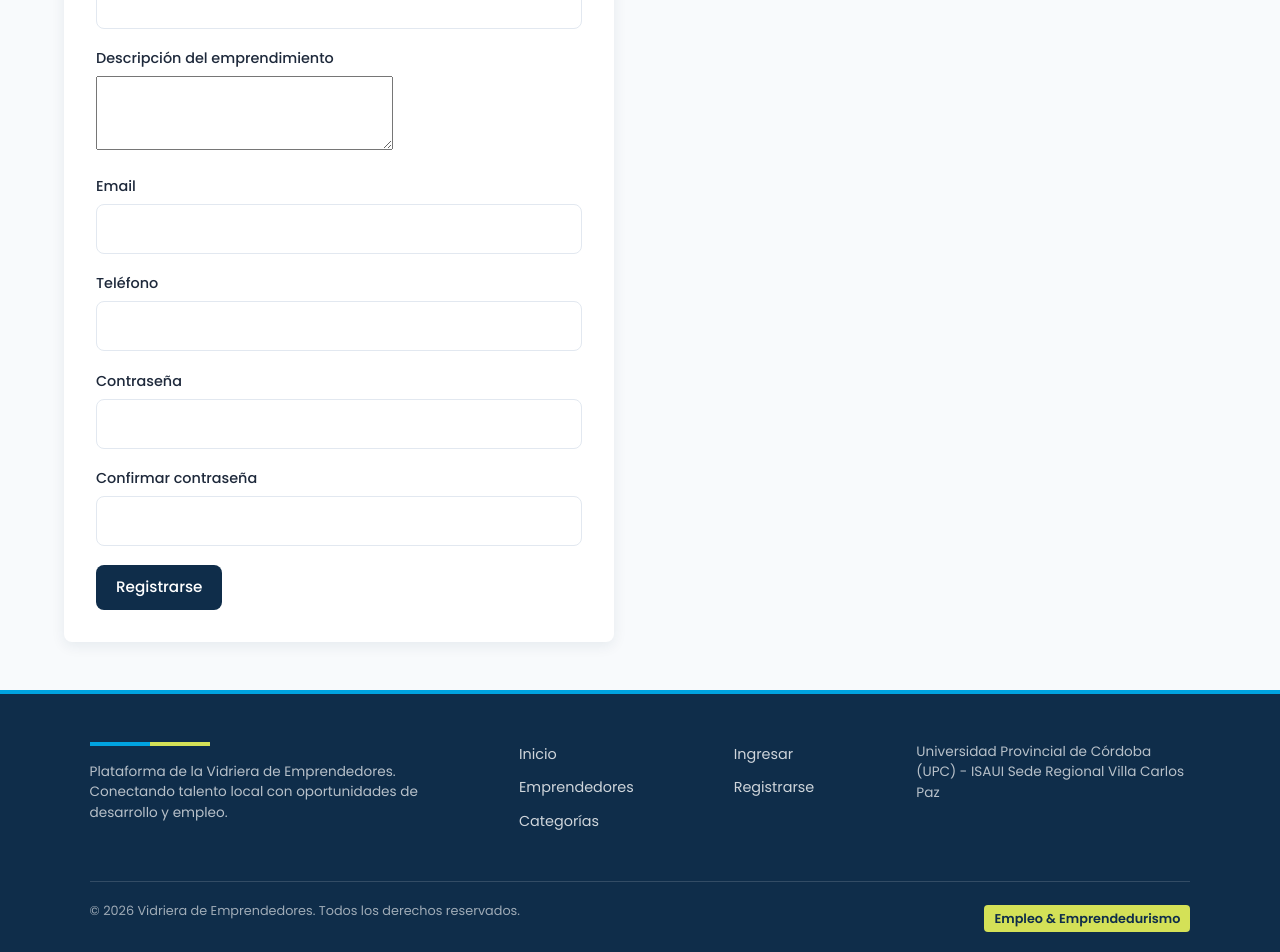
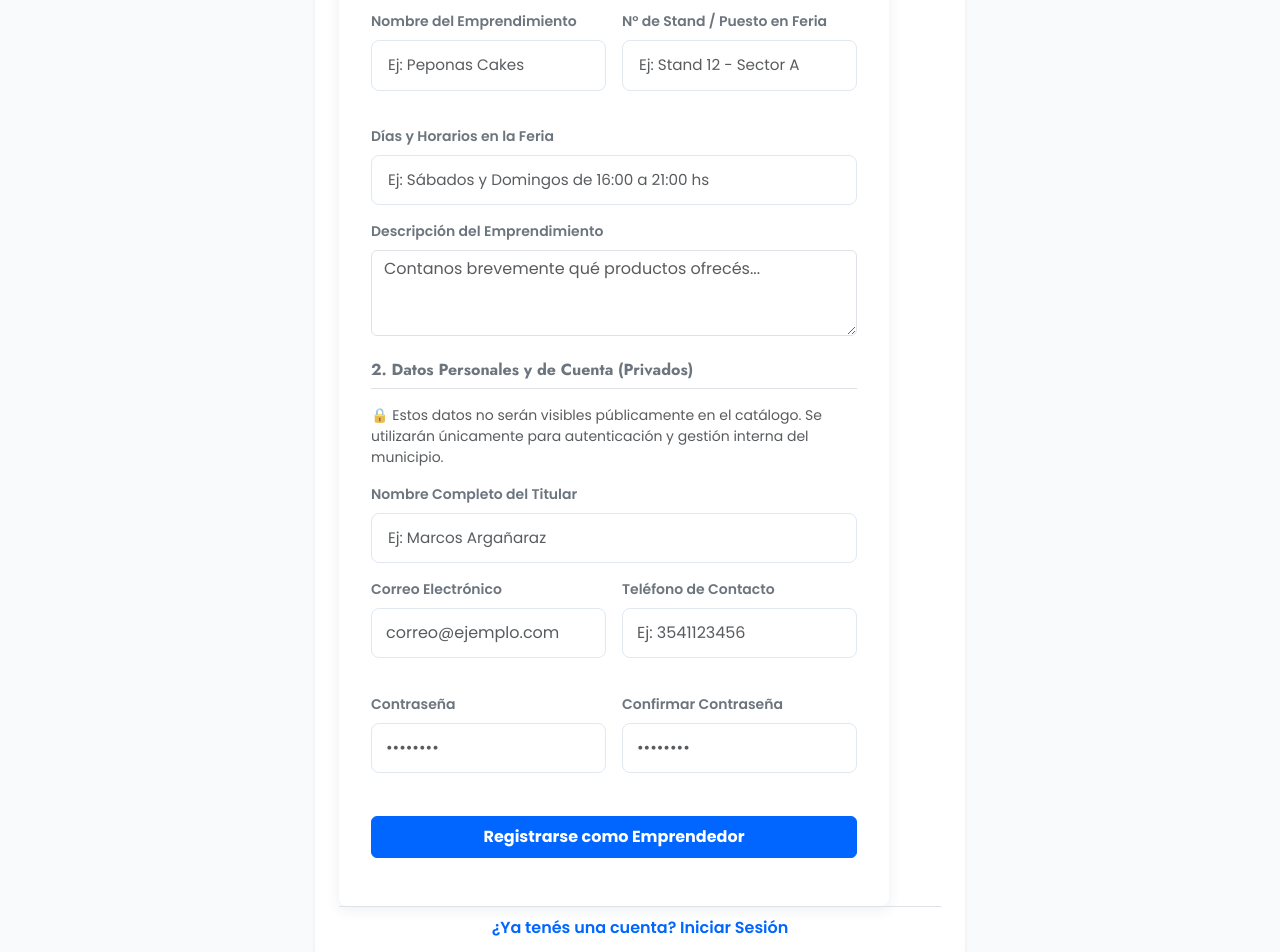
Before and after one commit to gustavoloyola287/vidriera-emprendedores, a React (Vite) app in the folder frontend/: page /registro in a window 1280 px wide. Shown: the part 360-1312 px from the top of the page. Built offline with nearby package versions, Linux system fonts and the light colour scheme.

Commit message:
nuevosForm/Emprendedor

```diff
--- a/frontend/src/Page/RegistroEmprendedor.tsx
+++ b/frontend/src/Page/RegistroEmprendedor.tsx
@@ -1,13 +1,21 @@
-import { useState } from "react";
+import React, { useState } from "react";
+import { useNavigate } from "react-router-dom";
 
-function RegistroEmprendedor() {
+export function RegistroEmprendedor() {
+    const navigate = useNavigate();
+
+    // Campos Personales / Privados
     const [nombreCompleto, setNombreCompleto] = useState("");
-    const [nombreEmprendimiento, setNombreEmprendimiento] = useState("");
-    const [descripcionEmprendimiento, setDescripcionEmprendimiento] = useState("");
     const [email, setEmail] = useState("");
     const [telefono, setTelefono] = useState("");
     const [clave, setClave] = useState("");
     const [confirmarClave, setConfirmarClave] = useState("");
+
+    // Campos Públicos del Emprendimiento / Stand
+    const [nombreEmprendimiento, setNombreEmprendimiento] = useState("");
+    const [descripcionEmprendimiento, setDescripcionEmprendimiento] = useState("");
+    const [numeroStand, setNumeroStand] = useState("");
+    const [diasYHorarios, setDiasYHorarios] = useState("");
 
     const [error, setError] = useState("");
     const [cargando, setCargando] = useState(false);
@@ -16,61 +24,72 @@ function RegistroEmprendedor() {
     function validarDatos(): boolean {
         // 1. Nombre completo
         if (nombreCompleto.trim() === "") {
-            setError("Ingrese su nombre completo");
+            setError("Ingrese su nombre completo.");
             return false;
         }
 
         // 2. Nombre del emprendimiento
         if (nombreEmprendimiento.trim() === "") {
-            setError("Ingrese el nombre de su emprendimiento");
+            setError("Ingrese el nombre de su emprendimiento.");
             return false;
         }
 
-        // 3. Descripción del emprendimiento
+        // 3. Ubicación y horarios en feria
+        if (numeroStand.trim() === "") {
+            setError("Ingrese el número o identificador de su puesto/stand.");
+            return false;
+        }
+
+        if (diasYHorarios.trim() === "") {
+            setError("Ingrese los días y horarios en los que atiende en la feria.");
+            return false;
+        }
+
+        // 4. Descripción del emprendimiento
         if (descripcionEmprendimiento.trim() === "") {
-            setError("Ingrese una breve descripción de su emprendimiento");
+            setError("Ingrese una breve descripción de su emprendimiento.");
             return false;
         }
         if (descripcionEmprendimiento.trim().length < 10) {
-            setError("La descripción debe tener al menos 10 caracteres");
+            setError("La descripción debe tener al menos 10 caracteres.");
             return false;
         }
 
-        // 4. Email (Existencia y Formato Regex)
+        // 5. Email
         if (email.trim() === "") {
-            setError("Ingrese su email");
+            setError("Ingrese su email de contacto privado.");
             return false;
         }
         const regexEmail = /^[^\s@]+@[^\s@]+\.[^\s@]+$/;
         if (!regexEmail.test(email.trim())) {
-            setError("Ingrese un formato de email válido (ej: usuario@dominio.com)");
+            setError("Ingrese un formato de email válido.");
             return false;
         }
 
-        // 5. Teléfono (Solo números y longitud mínima)
+        // 6. Teléfono
         if (telefono.trim() === "") {
-            setError("Ingrese su teléfono");
+            setError("Ingrese su teléfono personal.");
             return false;
         }
         const regexTelefono = /^[0-9\s+-]{6,15}$/;
         if (!regexTelefono.test(telefono.trim())) {
-            setError("Ingrese un número de teléfono válido (solo números, entre 6 y 15 dígitos)");
+            setError("Ingrese un número de teléfono válido (solo números, entre 6 y 15 dígitos).");
             return false;
         }
 
-        // 6. Contraseña (Existencia y Longitud)
+        // 7. Contraseña
         if (clave.trim() === "") {
-            setError("Ingrese una contraseña");
+            setError("Ingrese una contraseña.");
             return false;
         }
         if (clave.length < 6) {
-            setError("La contraseña debe tener al menos 6 caracteres");
+            setError("La contraseña debe tener al menos 6 caracteres.");
             return false;
         }
 
-        // 7. Confirmación de Contraseña
+        // 8. Confirmación
         if (clave !== confirmarClave) {
-            setError("Las contraseñas no coinciden");
+            setError("Las contraseñas no coinciden.");
             return false;
         }
 
@@ -90,13 +109,15 @@ function RegistroEmprendedor() {
         setError("");
 
         try {
-            const respuesta = await fetch('http://localhost:8080/auth/register', {
+            const respuesta = await fetch('http://localhost:8080/api/auth/register', {
                 method: 'POST',
                 headers: { 'Content-Type': 'application/json' },
                 body: JSON.stringify({
                     nombreCompleto,
                     nombreEmprendimiento,
                     descripcionEmprendimiento,
+                    numeroStand,
+                    diasYHorarios,
                     email,
                     telefono,
                     password: clave
@@ -110,14 +131,21 @@ function RegistroEmprendedor() {
 
             setMensaje("¡Registro exitoso! Ya podés iniciar sesión.");
 
-            // Limpieza del formulario tras registro exitoso
+            // Limpieza del formulario
             setNombreCompleto("");
             setNombreEmprendimiento("");
             setDescripcionEmprendimiento("");
+            setNumeroStand("");
+            setDiasYHorarios("");
             setEmail("");
             setTelefono("");
             setClave("");
             setConfirmarClave("");
+
+            // Redirección al login tras 2 segundos
+            setTimeout(() => {
+                navigate("/login");
+            }, 2000);
 
         } catch (err: any) {
             if (err.message === "Failed to fetch") {
@@ -131,95 +159,194 @@ function RegistroEmprendedor() {
     }
 
     return (
-        <div>
-            <h1>Registrar emprendedor</h1>
+        <div className="container py-5 min-vh-100 d-flex justify-content-center align-items-center">
+            <div className="card shadow-sm p-4 w-100 border-0 rounded-4" style={{ maxWidth: '650px' }}>
+                <h2 className="fw-bold mb-1 text-center" style={{ color: '#0066FF' }}>
+                    Registro de Emprendedor
+                </h2>
+                <p className="text-muted text-center small mb-4">
+                    Completá tus datos para publicar tus productos y ubicar tu stand en la feria municipal.
+                </p>
+
+                {error && (
+                    <div className="alert alert-danger text-center mb-3 text-sm" role="alert">
+                        {error}
+                    </div>
+                )}
+
+                {mensaje && (
+                    <div className="alert alert-success text-center mb-3 text-sm" role="alert">
+                        {mensaje}
+                    </div>
+                )}
 
                 <form onSubmit={manejarSubmit}>
-                <div>
-                    <label htmlFor="nombreCompleto">Nombre completo</label>
+                    {/* SECCIÓN 1: DATOS PÚBLICOS DEL STAND */}
+                    <h5 className="fw-bold fs-6 text-secondary mb-3 border-bottom pb-2">
+                        1. Información Pública del Emprendimiento
+                    </h5>
+
+                    <div className="row g-3 mb-3">
+                        <div className="col-md-6 text-start">
+                            <label htmlFor="nombreEmprendimiento" className="form-label fw-semibold text-secondary small">
+                                Nombre del Emprendimiento
+                            </label>
                             <input
-                        id="nombreCompleto"
-                        name="nombreCompleto"
+                                id="nombreEmprendimiento"
                                 type="text"
-                        value={nombreCompleto}
-                        onChange={(event) => setNombreCompleto(event.target.value)}
+                                className="form-control"
+                                placeholder="Ej: Peponas Cakes"
+                                value={nombreEmprendimiento}
+                                onChange={(e) => setNombreEmprendimiento(e.target.value)}
                             />
                         </div>
 
-                <div>
-                    <label htmlFor="nombreEmprendimiento">Nombre del emprendimiento</label>
+                        <div className="col-md-6 text-start">
+                            <label htmlFor="numeroStand" className="form-label fw-semibold text-secondary small">
+                                N° de Stand / Puesto en Feria
+                            </label>
                             <input
-                        id="nombreEmprendimiento"
-                        name="nombreEmprendimiento"
+                                id="numeroStand"
                                 type="text"
-                        value={nombreEmprendimiento}
-                        onChange={(event) => setNombreEmprendimiento(event.target.value)}
+                                className="form-control"
+                                placeholder="Ej: Stand 12 - Sector A"
+                                value={numeroStand}
+                                onChange={(e) => setNumeroStand(e.target.value)}
+                            />
+                        </div>
+                    </div>
+
+                    <div className="mb-3 text-start">
+                        <label htmlFor="diasYHorarios" className="form-label fw-semibold text-secondary small">
+                            Días y Horarios en la Feria
+                        </label>
+                        <input
+                            id="diasYHorarios"
+                            type="text"
+                            className="form-control"
+                            placeholder="Ej: Sábados y Domingos de 16:00 a 21:00 hs"
+                            value={diasYHorarios}
+                            onChange={(e) => setDiasYHorarios(e.target.value)}
                         />
                     </div>
 
-                <div>
-                    <label htmlFor="descripcionEmprendimiento">Descripción del emprendimiento</label>
+                    <div className="mb-3 text-start">
+                        <label htmlFor="descripcionEmprendimiento" className="form-label fw-semibold text-secondary small">
+                            Descripción del Emprendimiento
+                        </label>
                         <textarea
                             id="descripcionEmprendimiento"
-                        name="descripcionEmprendimiento"
+                            className="form-control"
                             rows={3}
+                            placeholder="Contanos brevemente qué productos ofrecés..."
                             value={descripcionEmprendimiento}
-                        onChange={(event) => setDescripcionEmprendimiento(event.target.value)}
+                            onChange={(e) => setDescripcionEmprendimiento(e.target.value)}
                         />
                     </div>
 
-                <div>
-                    <label htmlFor="email">Email</label>
+                    {/* SECCIÓN 2: DATOS PRIVADOS DE FISCALIZACIÓN Y CUENTA */}
+                    <h5 className="fw-bold fs-6 text-secondary mb-3 border-bottom pb-2 pt-2">
+                        2. Datos Personales y de Cuenta (Privados)
+                    </h5>
+                    <p className="form-text text-muted small mb-3">
+                        🔒 Estos datos no serán visibles públicamente en el catálogo. Se utilizarán únicamente para autenticación y gestión interna del municipio.
+                    </p>
+
+                    <div className="mb-3 text-start">
+                        <label htmlFor="nombreCompleto" className="form-label fw-semibold text-secondary small">
+                            Nombre Completo del Titular
+                        </label>
                         <input
-                        id="email"
-                        name="email"
-                        type="email"
-                        value={email}
-                        onChange={(event) => setEmail(event.target.value)}
+                            id="nombreCompleto"
+                            type="text"
+                            className="form-control"
+                            placeholder="Ej: Marcos Argañaraz"
+                            value={nombreCompleto}
+                            onChange={(e) => setNombreCompleto(e.target.value)}
                         />
                     </div>
 
-                <div>
-                    <label htmlFor="telefono">Teléfono</label>
+                    <div className="row g-3 mb-3">
+                        <div className="col-md-6 text-start">
+                            <label htmlFor="email" className="form-label fw-semibold text-secondary small">
+                                Correo Electrónico
+                            </label>
                             <input
-                        id="telefono"
-                        name="telefono"
-                        type="tel"
-                        value={telefono}
-                        onChange={(event) => setTelefono(event.target.value)}
+                                id="email"
+                                type="email"
+                                className="form-control"
+                                placeholder="correo@ejemplo.com"
+                                value={email}
+                                onChange={(e) => setEmail(e.target.value)}
                             />
                         </div>
 
-                <div>
-                    <label htmlFor="clave">Contraseña</label>
+                        <div className="col-md-6 text-start">
+                            <label htmlFor="telefono" className="form-label fw-semibold text-secondary small">
+                                Teléfono de Contacto
+                            </label>
+                            <input
+                                id="telefono"
+                                type="tel"
+                                className="form-control"
+                                placeholder="Ej: 3541123456"
+                                value={telefono}
+                                onChange={(e) => setTelefono(e.target.value)}
+                            />
+                        </div>
+                    </div>
+
+                    <div className="row g-3 mb-4">
+                        <div className="col-md-6 text-start">
+                            <label htmlFor="clave" className="form-label fw-semibold text-secondary small">
+                                Contraseña
+                            </label>
                             <input
                                 id="clave"
-                        name="password"
                                 type="password"
+                                className="form-control"
+                                placeholder="••••••••"
                                 value={clave}
-                        onChange={(event) => setClave(event.target.value)}
+                                onChange={(e) => setClave(e.target.value)}
                             />
                         </div>
 
-                <div>
-                    <label htmlFor="confirmarClave">Confirmar contraseña</label>
+                        <div className="col-md-6 text-start">
+                            <label htmlFor="confirmarClave" className="form-label fw-semibold text-secondary small">
+                                Confirmar Contraseña
+                            </label>
                             <input
                                 id="confirmarClave"
-                        name="confirmarClave"
                                 type="password"
+                                className="form-control"
+                                placeholder="••••••••"
                                 value={confirmarClave}
-                        onChange={(event) => setConfirmarClave(event.target.value)}
+                                onChange={(e) => setConfirmarClave(e.target.value)}
                             />
                         </div>
+                    </div>
 
-                {/* Mensajes de Estado */}
-                {error && <p style={{ color: "red" }}>{error}</p>}
-                {mensaje && <p style={{ color: "green" }}>{mensaje}</p>}
-
-                <button type="submit" disabled={cargando}>
-                    {cargando ? "Registrando..." : "Registrarse"}
+                    <button
+                        type="submit"
+                        disabled={cargando}
+                        className="btn w-100 py-2 fw-bold text-white mb-3"
+                        style={{ backgroundColor: '#0066FF', borderColor: '#0066FF' }}
+                    >
+                        {cargando ? "Registrando..." : "Registrarse como Emprendedor"}
                     </button>
                 </form>
+
+                <div className="text-center pt-2 border-top">
+                    <button
+                        type="button"
+                        onClick={() => navigate('/login')}
+                        className="btn btn-link text-decoration-none fw-semibold p-0"
+                        style={{ color: '#0066FF' }}
+                    >
+                        ¿Ya tenés una cuenta? Iniciar Sesión
+                    </button>
+                </div>
+            </div>
         </div>
     );
 }
```
Lines whose indentation alone changed are shown as unchanged.
